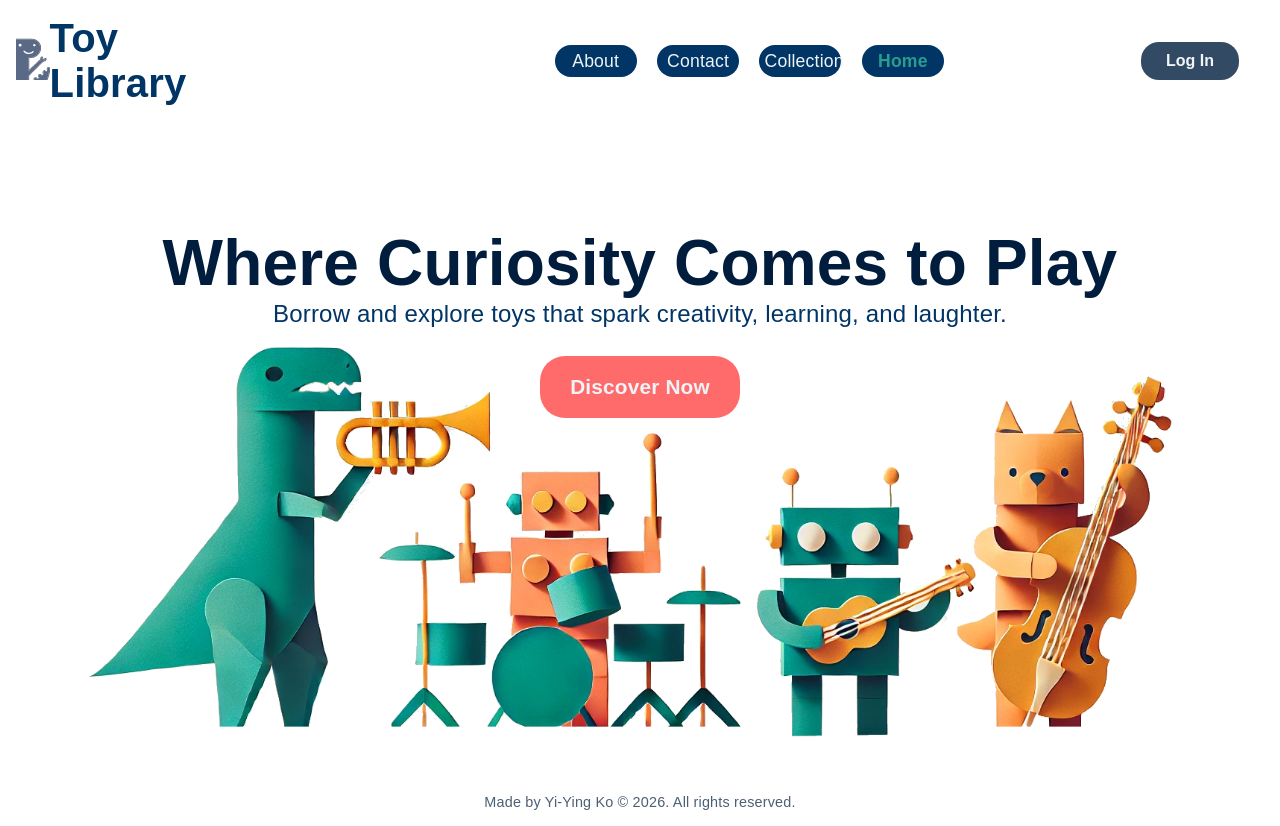
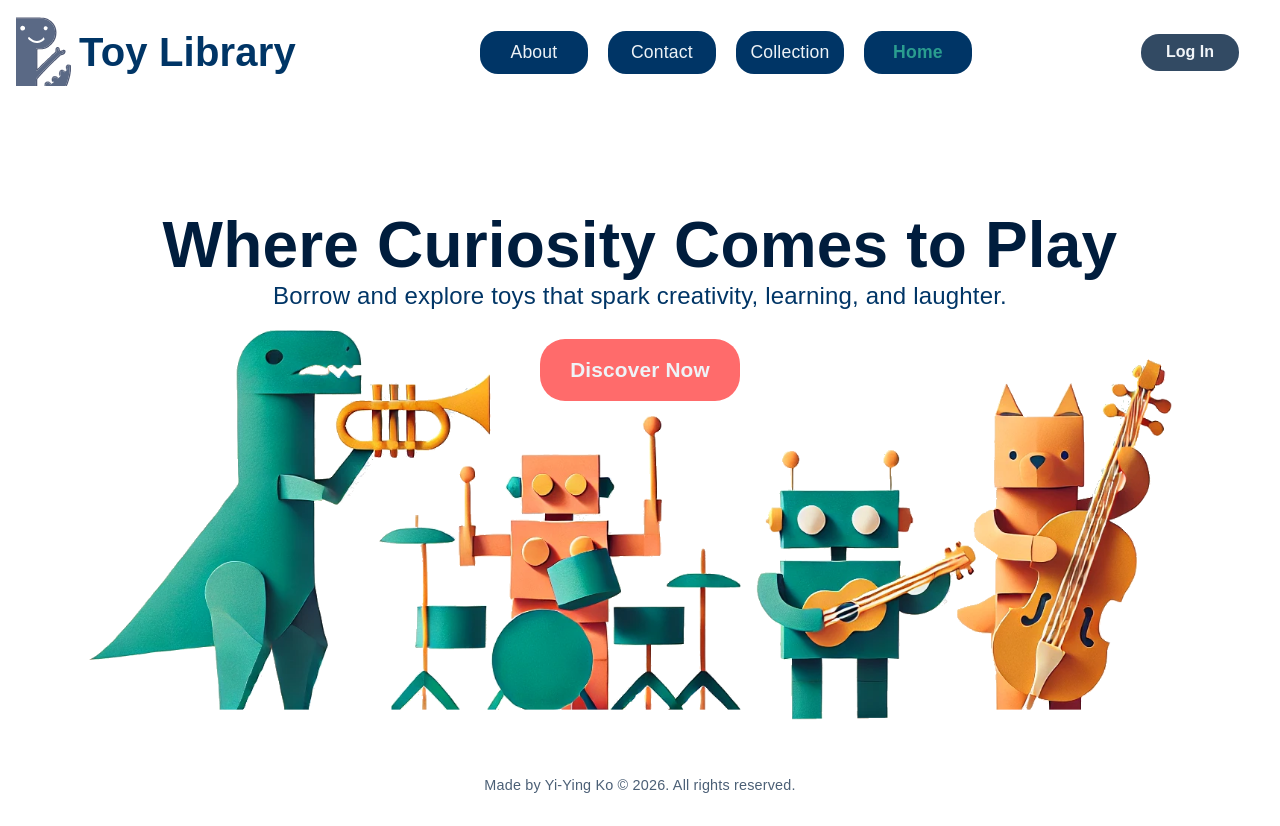
Before and after one commit to yiyingko/Toy-Library, a React (Vite) app in the folder client/: page / in a window 1280 px wide. Built offline with nearby package versions, Linux system fonts and the light colour scheme; no server answers; a web font is replaced by a local one.

Commit message:
CSS refactoring

```diff
--- a/client/src/components/Hero/Hero.css
+++ b/client/src/components/Hero/Hero.css
@@ -27,7 +27,6 @@
     font-size: 1.3em;
     font-weight: 600;
     cursor: pointer;
-    display: inline-block;
     transition: transform 0.2s ease, box-shadow 0.2s ease;
 }
 
--- a/client/src/components/Logo/Logo.css
+++ b/client/src/components/Logo/Logo.css
@@ -2,12 +2,13 @@
     display: flex;
     align-items: center;
     padding: 1rem;
+    gap: 0.5rem;
     transition: transform 0.2s ease, box-shadow 0.2s ease;
-    width: 20%;
 }
 
 .logo img {
-    width: 15%;
+    width: 55px;
+    height: auto;
 }
 
 
@@ -16,6 +17,7 @@
     font-weight: 800;
     text-decoration: none;
     color: var(--navy-700);
+    white-space: nowrap;
 }
 
 .logo__text:hover {
--- a/client/src/components/Navbar/Navbar.css
+++ b/client/src/components/Navbar/Navbar.css
@@ -23,8 +23,10 @@
 }
 
 .navbar li {
-    width: 16%;
-    padding: 1%;
+    display: grid;
+    place-items: center;
+    width: 22%;
+    height: 43px;
     margin: 2%;
     border-radius: 18px;
     text-align: center;
--- a/client/src/components/ToyCard/ToyCard.css
+++ b/client/src/components/ToyCard/ToyCard.css
@@ -30,9 +30,22 @@
 
 .toy-card__img {
     width: 100%;
+    height: 390px;
+    object-fit: contain;
 }
 
+
+
 .toy-card__title {
-    font-weight: 500;
+    font-weight: 600;
     margin-top: 1%;
+    line-height: 1.4;
+    min-height: 2.8em;
+    /* space for 2 lines */
+
+    display: -webkit-box;
+    line-clamp: 2;
+    -webkit-line-clamp: 2;
+    -webkit-box-orient: vertical;
+    overflow: hidden;
 }
--- a/client/src/pages/ToyDetailPage/ToyDetailPage.css
+++ b/client/src/pages/ToyDetailPage/ToyDetailPage.css
@@ -7,12 +7,14 @@
 }
 
 .toy-detail__img {
-    width: 30%;
+    width: 32%;
     height: auto;
+    object-fit: contain;
     border-radius: 8px;
 }
 
 .toy-detail__content {
+    width: 40%;
     font-size: 1.2rem;
 }
 
@@ -47,16 +49,21 @@
 }
 
 .borrow__button {
-    padding: 4%;
+    width: 30%;
+    height: 50px;
+    display: flex;
+    justify-content: center;
+    align-items: center;
+    font-weight: 500;
     border-radius: 20px;
     background-color: var(--teal);
     color: var(--bg-main);
     box-shadow: rgba(0, 0, 0, 0.15) 0px 3px 3px 0px;
-    font-weight: 500;
     cursor: pointer;
-    display: inline-block;
     transition: transform 0.2s ease, box-shadow 0.2s ease;
+
 }
+
 
 .borrow__button:hover {
     transform: translateY(-4px);
--- a/client/src/pages/ToyListPage/ToyListPage.css
+++ b/client/src/pages/ToyListPage/ToyListPage.css
@@ -29,8 +29,9 @@
     cursor: pointer;
 }
 
-.pagination li.active a {
-    background: var(--blue-misty);
+.pagination__page--active {
+    background-color: var(--blue-misty);
+    border-radius: 6px;
 }
 
 .pagination li a:hover {
```
